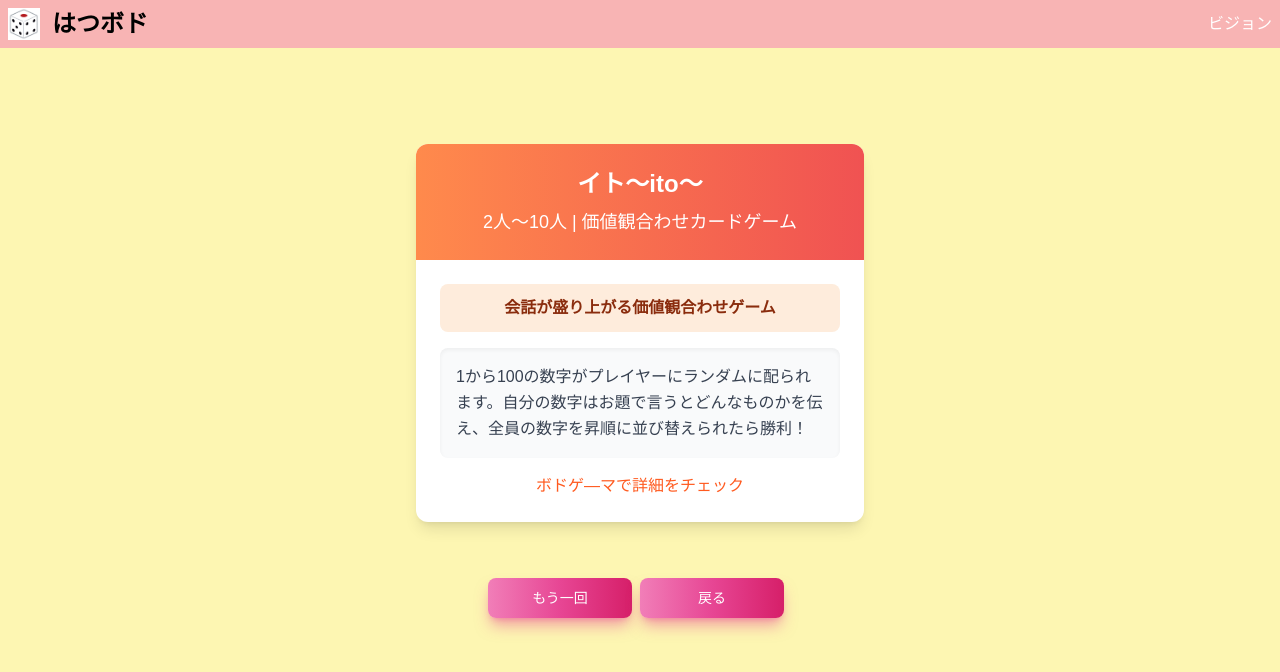
After one commit to raito2180/first-boardgames, a Flask app: page /many/ in a window 1280 px wide. The commit adds this page. Shown: the top 672 px of the page. Run offline with Flask 3, Linux system fonts and the light colour scheme; style sheets or scripts are compiled from the project's sources; some libraries are stand-ins or nearby versions; some web fonts are replaced.

Commit message:
重ゲーと軽ゲーではなく人数でゲームを分ける事にしました

```diff
--- a/app/app.py
+++ b/app/app.py
@@ -13,18 +13,32 @@ def hello(name=None):
 def index():
     return render_template('top.html')
 
-@app.route('/right/')
-def right():
-    right_games = "data/rightgame.json"
-    with open(right_games, 'r') as file:
-        right_games_data = json.load(file)
-    games_list = right_games_data["games"]
-    game_data = random.choice(games_list)
-    return render_template('right.html', right_game=game_data)
+@app.route('/match/')
+def match():
+    match_games = "data/match.json"
+    with open(match_games, 'r') as file:
+        match_games_data = json.load(file)
+    match_games_list = match_games_data["games"]
+    match_game_data = random.choice(match_games_list)
+    return render_template('game.html', game=match_game_data)
 
-@app.route('/heavy/')
-def heavy():
-    return render_template('heavy.html')
+@app.route('/middle/')
+def middle():
+    middle_games = "data/middle.json"
+    with open(middle_games, 'r') as file:
+        middle_games_data = json.load(file)
+    middle_games_list = middle_games_data["games"]
+    middle_game_data = random.choice(middle_games_list)
+    return render_template('game.html', game=middle_game_data)
+
+@app.route('/many/')
+def many():
+    many_games = "data/many.json"
+    with open(many_games, 'r') as file:
+        many_games_data = json.load(file)
+    many_games_list = many_games_data["games"]
+    many_game_data = random.choice(many_games_list)
+    return render_template('game.html', game=many_game_data)
 
 @app.errorhandler(404)
 def not_found(error):
--- /dev/null
+++ b/app/data/many.json
@@ -0,0 +1,58 @@
+{
+    "games": [{
+      "name": "ナンジャモンジャ",
+      "numberofpeople": "2人～6人",
+      "genre": "爆笑カードゲーム",
+      "content": "ナンジャモンジャ族という頭と手足だけの生物が書かれたカードを山札からめくった時に誰よりも早く言い当てていくゲーム！",
+      "point": "名前を付け合うユニークで飽きないゲーム",
+      "url":"https://bodoge.hoobby.net/games/golovonogi"
+    },
+    {
+      "name": "ハゲタカのえじき",
+      "numberofpeople": "2人～6人",
+      "genre": "駆け引きカードゲーム",
+      "content": "1から15の手札を駆使して15ラウンド-5から10点の勝ち点を奪い合うゲーム！高い数字程そのラウンドの勝負に強くなる！",
+      "point": "カードを使う順番が大事！駆け引きが鍵になる",
+      "url":"https://bodoge.hoobby.net/games/hols-der-geier"
+    },
+    {
+      "name": "イト～ito～",
+      "numberofpeople": "2人～10人",
+      "genre": "価値観合わせカードゲーム",
+      "content": "1から100の数字がプレイヤーにランダムに配られます。自分の数字はお題で言うとどんなものかを伝え、全員の数字を昇順に並び替えられたら勝利！",
+      "point": "会話が盛り上がる価値観合わせゲーム",
+      "url":"https://bodoge.hoobby.net/games/ito"
+    },
+    {
+      "name": "ナナトリドリ",
+      "numberofpeople": "2人～6人",
+      "genre": "大富豪カードゲーム",
+      "content": "最初に1から7のカードがランダムに8枚配られます。並び替え禁止のなかでカードを組み合わせて最後の一人になるまでに上がれば勝利！",
+      "point": "可愛い世界観で楽しめる大富豪系ゲーム",
+      "url":"https://bodoge.hoobby.net/games/nana-toridori"
+    },
+    {
+      "name": "ごきぶりポーカー",
+      "numberofpeople": "2人～6人",
+      "genre": "駆け引きカードゲーム",
+      "content": "気持ち悪い害虫カードを押し付け合うゲーム！４枚同じカードを押し付けられるか自分の手札がなくなると負け！",
+      "point": "駆け引きと押し付け合いが楽しいゲーム",
+      "url":"https://bodoge.hoobby.net/games/kakerlakenpoker"
+    },
+    {
+      "name": "タイムボム",
+      "numberofpeople": "2人～8人",
+      "genre": "正体隠匿推理ゲーム",
+      "content": "爆弾を爆破させたいボマー団とそれを阻止したいポリスに分かれて、ボマー団はボムカードを引かせると勝利、ポリスは解除カードを一定数引くと勝利！",
+      "point": "ワイワイ盛り上がれる人狼系推理ゲーム",
+      "url":"https://bodoge.hoobby.net/games/time-bomb-new-edition"
+    },
+    {
+      "name": "ボブジテン",
+      "numberofpeople": "3人～8人",
+      "genre": "言葉遊びカードゲーム",
+      "content": "カタカナを使わずに与えられた単語を当ててもらうゲーム。出題者と当てた人に得点が入り、カナカナを使っていた場合は指摘した人が得点を貰えます。最も得点の高い人が勝利！",
+      "point": "Noカタカナ！Noライフ！",
+      "url":"https://bodoge.hoobby.net/games/bob-jiten"
+    }]
+}
--- a/app/templates/base.html
+++ b/app/templates/base.html
@@ -10,11 +10,30 @@
     <link rel="stylesheet" href="{{url_for('static',filename='src/Otsutome.css')}}">
     <link rel="shortcut icon" href="{{ url_for('static', filename='images/favicon.ico') }}">
 </head>
-
 <body class="bg-yellow-100">
+    <nav class="bg-red-300 border-gray-200 dark:bg-gray-900">
+        <div class="max-w-screen-xl flex flex-wrap items-center justify-between mx-auto p-2">
+            <a href="{{ url_for('index') }}" class="flex items-center space-x-3 rtl:space-x-reverse">
+                <img src="{{ url_for('static', filename='images/logo.png') }}" class="h-8" />
+                <span class="self-center text-2xl font-semibold whitespace-nowrap dark:text-white">はつボド</span>
+            </a>
+            <button data-collapse-toggle="navbar-default" type="button" class="inline-flex items-center p-2 w-10 h-10 justify-center text-sm text-gray-500 rounded-lg md:hidden hover:bg-gray-100 focus:outline-none focus:ring-2 focus:ring-gray-200 dark:text-gray-400 dark:hover:bg-gray-700 dark:focus:ring-gray-600" aria-controls="navbar-default" aria-expanded="false">
+                <span class="sr-only">Open main menu</span>
+                <svg class="w-5 h-5" aria-hidden="true" xmlns="http://www.w3.org/2000/svg" fill="none" viewBox="0 0 17 14">
+                    <path stroke="currentColor" stroke-linecap="round" stroke-linejoin="round" stroke-width="2" d="M1 1h15M1 7h15M1 13h15"/>
+                </svg>
+            </button>
+            <div class="hidden w-full md:block md:w-auto" id="navbar-default">
+                <ul class="font-medium flex flex-col p-4 md:p-0 mt-4 border border-gray-100 rounded-lg md:flex-row md:space-x-8 rtl:space-x-reverse md:mt-0 md:border-0  dark:bg-gray-800 md:dark:bg-gray-900 dark:border-gray-700">
+                    <li>
+                        <a href="#" class="block py-2 px-3 text-white rounded md:bg-transparent md:p-0 dark:text-white" aria-current="page">ビジョン</a>
+                    </li>
+                </ul>
+            </div>
+        </div>
+    </nav>
     {% block content%}
     {% endblock %}
     <script src="https://cdn.jsdelivr.net/npm/flowbite@2.5.1/dist/flowbite.min.js"></script>
 </body>
-
 </html>
--- /dev/null
+++ b/app/templates/game.html
@@ -0,0 +1,29 @@
+{% extends "base.html" %}
+
+{% block content %}
+<div class="flex justify-center items-center mt-20 mb-10 p-4">
+    <div class="bg-white rounded-xl shadow-lg overflow-hidden max-w-md w-full">
+        <div class="bg-gradient-to-r from-orange-400 to-red-500 p-6">
+            <h2 class="text-2xl font-bold text-white mb-2 text-center">{{ game.name }}</h2>
+            <p class="text-lg font-medium text-white text-center">{{ game.numberofpeople }} | {{ game.genre }}</p>
+        </div>
+        <div class="p-6">
+            <div class="bg-orange-100 p-3 mb-4 rounded-lg">
+                <p class="text-orange-800 font-semibold text-center">{{ game.point }}</p>
+            </div>
+            <div class="bg-gray-50 p-4 rounded-lg shadow-inner">
+                <p class="text-gray-700 leading-relaxed">{{ game.content }}</p>
+            </div>
+            <a href="{{ game.url }}" class="block text-center text-orange-500 hover:text-orange-600 transition duration-300 mt-4 font-medium" target="_blank" rel="noopener noreferrer">ボドゲ―マで詳細をチェック</a>
+        </div>
+    </div>
+</div>
+    <div class="flex justify-center items-center mb-10">
+        <button type="button" class="w-36 text-white bg-gradient-to-r from-pink-400 via-pink-500 to-pink-600 hover:bg-gradient-to-br focus:ring-4 focus:outline-none focus:ring-pink-300 dark:focus:ring-pink-800 shadow-lg shadow-pink-500/50 dark:shadow-lg dark:shadow-pink-800/80 font-medium rounded-lg text-sm px-5 py-2.5 text-center me-2">
+            <a class="block" href="#" onclick="window.location.reload(); return false;">もう一回</a>
+        </button>
+        <button type="button" class="w-36 text-white bg-gradient-to-r from-pink-400 via-pink-500 to-pink-600 hover:bg-gradient-to-br focus:ring-4 focus:outline-none focus:ring-pink-300 dark:focus:ring-pink-800 shadow-lg shadow-pink-500/50 dark:shadow-lg dark:shadow-pink-800/80 font-medium rounded-lg text-sm px-5 py-2.5 text-center me-2">
+          <a class="block" href="{{ url_for('index') }}">戻る</a>
+        </button>
+    </div>
+{% endblock %}
```
Also changed, not shown: app/data/heavygame.json (+12 -12 lines), app/data/match.json (added, +19 -0 lines), app/data/middle.json (added, +60 -0 lines), app/templates/heavy.html (deleted, +0 -11 lines), app/templates/right.html (deleted, +0 -28 lines), app/templates/top.html (+9 -6 lines), app/static/images/logo.png (added).
